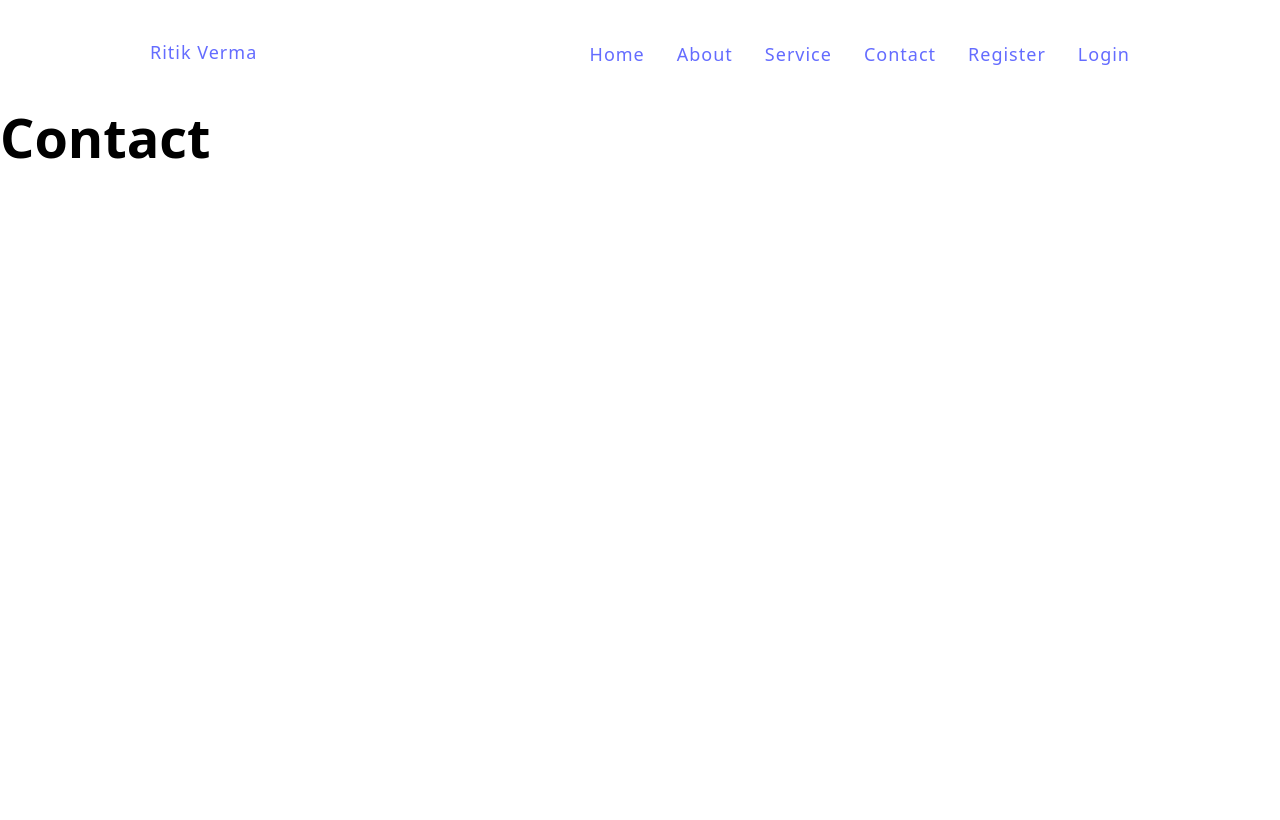
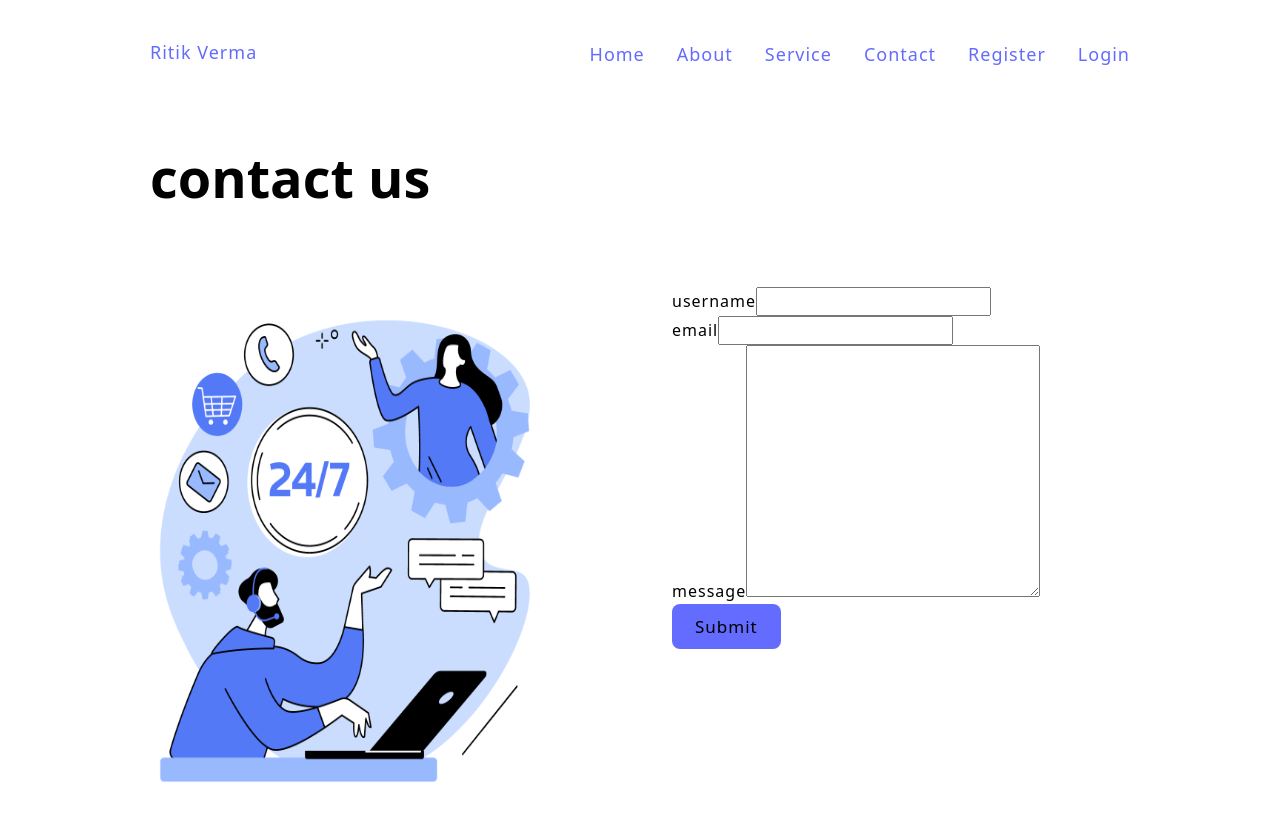
Before and after one commit to Ritik-Vermaa/Full-Stack-Mern-Project-With-admin-Panel, a React (Vite) app in the folder client/: page /contact in a window 1280 px wide. Shown: the top 820 px of the page. Built offline with nearby package versions, Linux system fonts and the light colour scheme.

Commit message:
Creating Contact Page

```diff
--- a/client/src/pages/Contact.jsx
+++ b/client/src/pages/Contact.jsx
@@ -1,8 +1,89 @@
+import { useState } from "react";
+
 const Contact = () => {
+  const [contact , setContact] = useState({
+    username : "",
+    email : "",
+    message : "",
+  });
+
+  //Handling the input values
+  const handleInput = (e) =>{
+    let name = e.target.name;
+    let value = e.target.value;
+
+    setContact(
+      {
+        ...contact,
+        [name] : value,
+      }
+    );
+  }
+
+  //Handling the form submission
+  const handleSubmit = async (e) =>{
+    e.preventDefault();
+  }
+
   return (
-    <div>
-      <h1>Contact</h1>
-    </div>
+    <>
+      <section className="section-contact">
+        <div className="contact-content container">
+          <h1 className="main-heading">contact us</h1>
+        </div>
+        <div className="container grid grid-two-cols">
+          <div className="contact-img">
+            <img src="/images/support.png" width="400" height="500" alt="" />
+          </div>
+          <section className="section-form">
+            <form onSubmit={handleSubmit}>
+              <div>
+                <label htmlFor="username">username</label>
+                <input
+                  type="text"
+                  name="username"
+                  id="username"
+                  autoComplete="off"
+                  value={contact.username}
+                  onChange={handleInput}
+                  required
+                />
+              </div>
+              <div>
+                <label htmlFor="email">email</label>
+                <input
+                  type="email"
+                  name="email"
+                  id="email"
+                  autoComplete="off"
+                  value={contact.email}
+                  onChange={handleInput}
+                  required
+                />
+              </div>
+              <div>
+                <label htmlFor="message">message</label>
+                <textarea
+                  name="message"
+                  id="message"
+                  autoComplete="off"
+                  value={contact.message}
+                  onChange={handleInput}
+                  required
+                  cols="30"
+                  rows="10"
+                ></textarea>
+              </div>
+              <div>
+                <button type="submit">
+                  submit
+                </button>
+              </div>
+            </form>
+          </section>
+        </div>
+      </section>
+    </>
   );
 };
 
```
